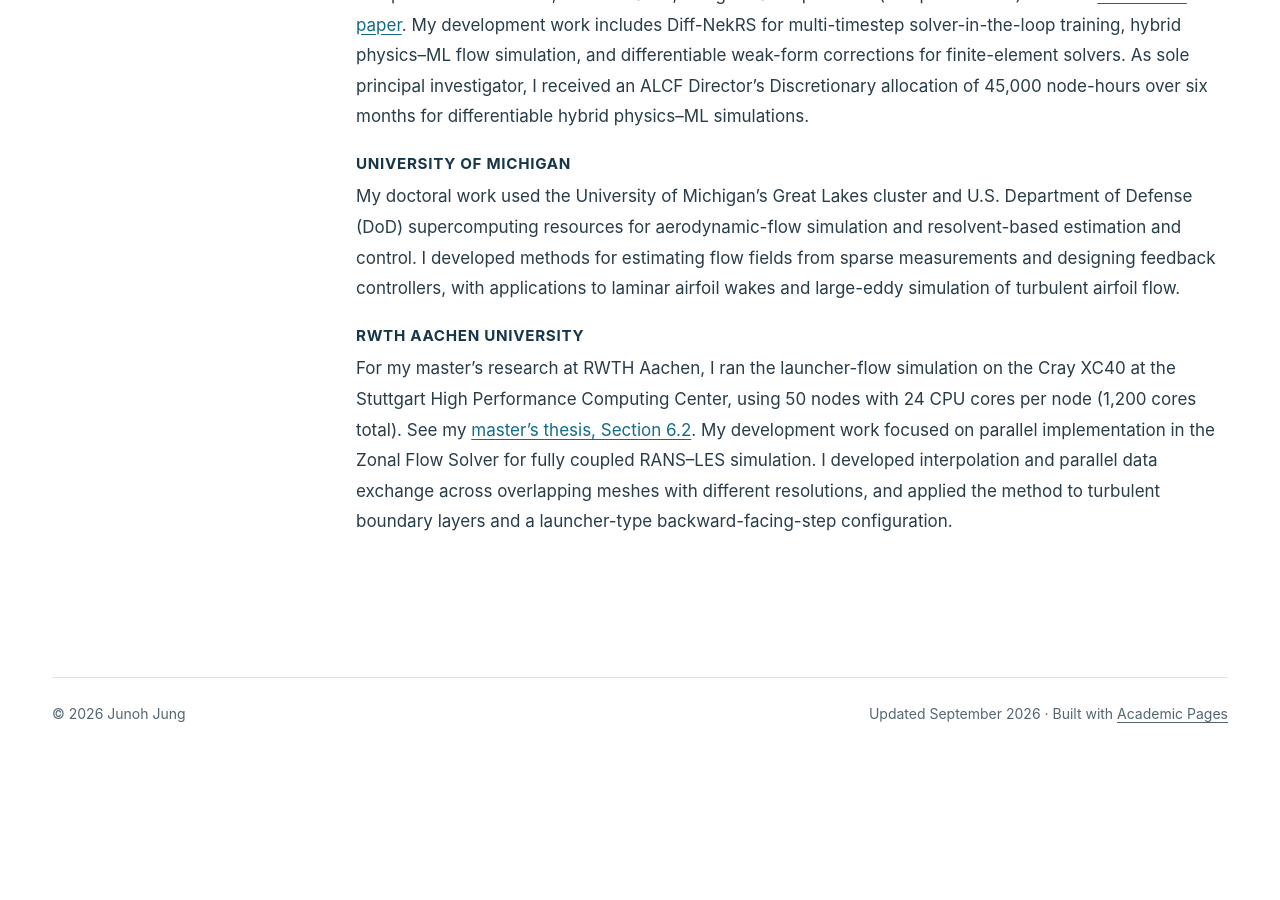
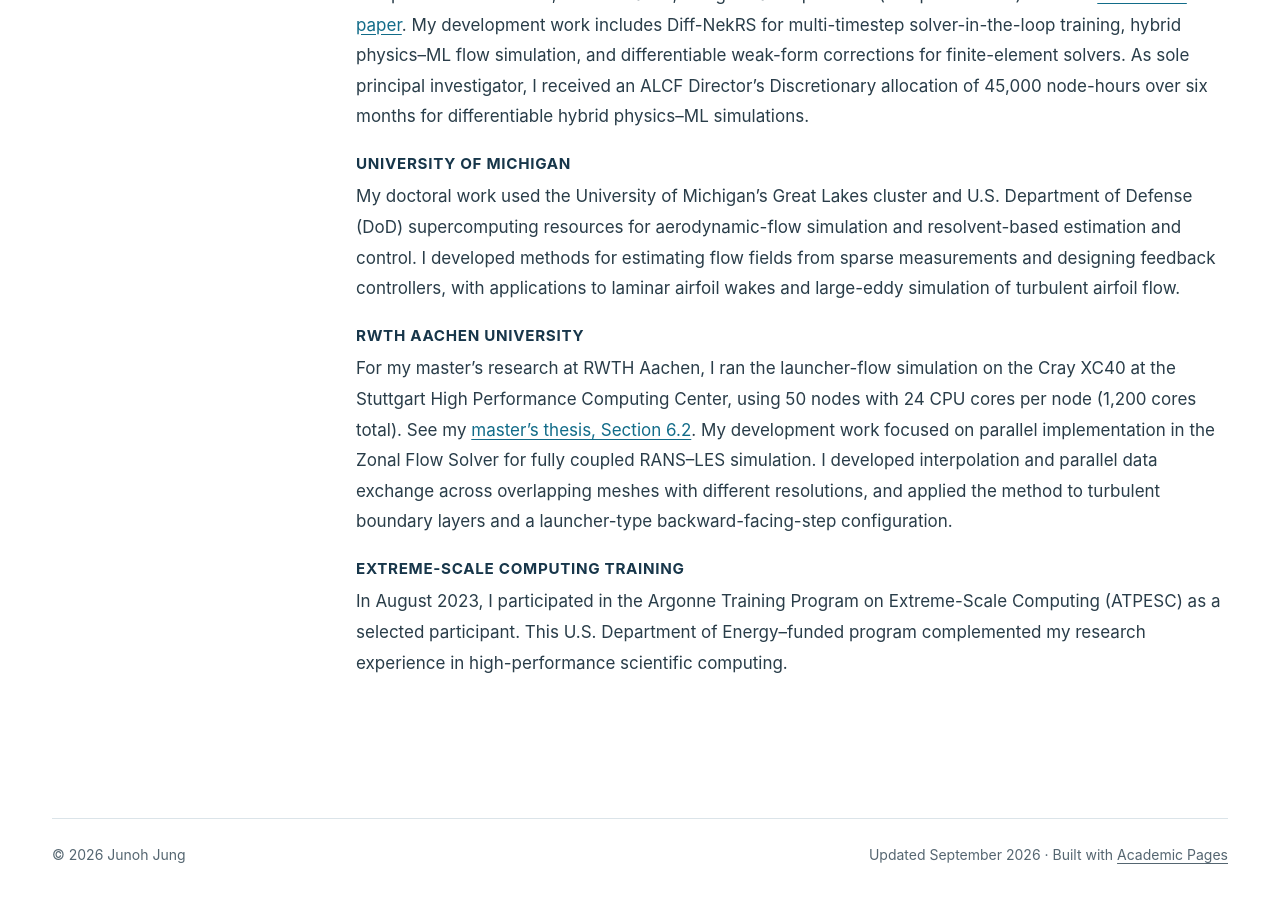
Before and after one commit to junohjung/junohjung.github.io, a Jekyll site: the page built from _pages/research_mgm.md, in a window 1280 px wide and 900 px high, scrolled down 5505 px. Built offline with Jekyll 4.4.1, drawn with Linux system fonts in a browser that asks for light colours; before the commit the page ends 6263 px from its top, so only the background shows below that.

Commit message:
Add ATPESC participation to HPC experience

```diff
--- a/_pages/research_mgm.md
+++ b/_pages/research_mgm.md
@@ -123,4 +123,8 @@ My doctoral work used the University of Michigan’s Great Lakes cluster and U.S
 
 For my master’s research at RWTH Aachen, I ran the launcher-flow simulation on the Cray XC40 at the Stuttgart High Performance Computing Center, using 50 nodes with 24 CPU cores per node (1,200 cores total). See my [master’s thesis, Section 6.2](https://publications.rwth-aachen.de/record/794112/files/794112.pdf). My development work focused on parallel implementation in the Zonal Flow Solver for fully coupled RANS–LES simulation. I developed interpolation and parallel data exchange across overlapping meshes with different resolutions, and applied the method to turbulent boundary layers and a launcher-type backward-facing-step configuration.
 
+### Extreme-scale computing training
+
+In August 2023, I participated in the Argonne Training Program on Extreme-Scale Computing (ATPESC) as a selected participant. This U.S. Department of Energy–funded program complemented my research experience in high-performance scientific computing.
+
 </section>
```
